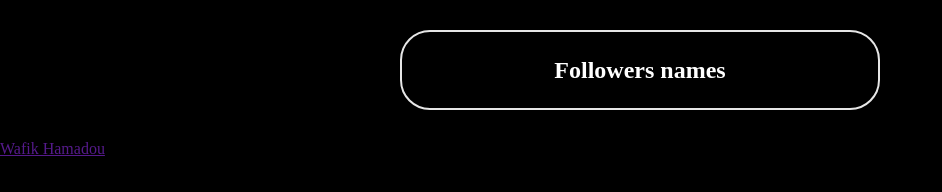
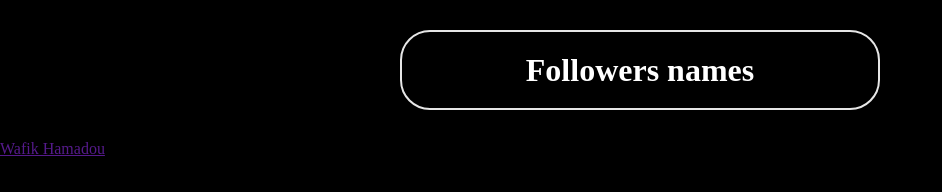
Before and after one commit to goosecooding/followers-name, a plain HTML site: page index.html in a window 1280 px wide. Shown: the whole page, without its empty margins (0-942 px from the left). Drawn offline with Linux system fonts and the light colour scheme.

Commit message:
font size

```diff
--- a/style.css
+++ b/style.css
@@ -17,4 +17,5 @@
 }
 .nav h1 {
     color: hsl(0, 0%, 100%);
+    font-size: clamp(2rem, 3vw, 10px);
 }
```
